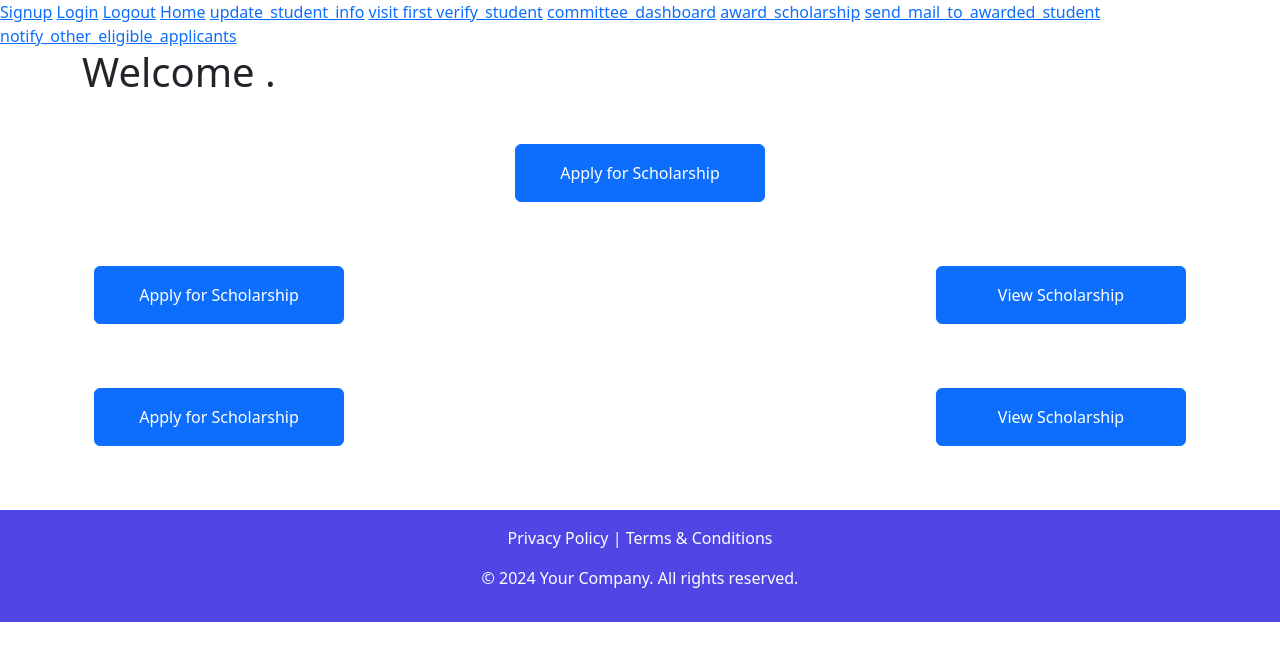
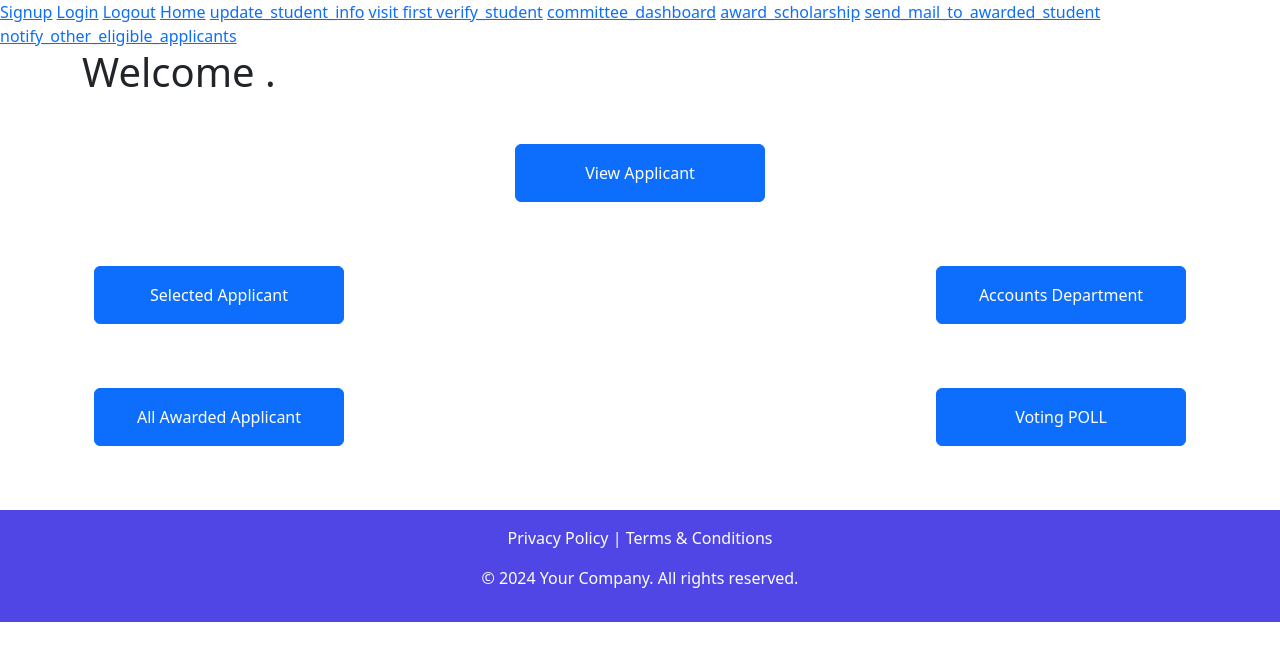
Before and after one commit to nayeemx11/Student_Scholarships, a Django app: page /student/comm_home/ in a window 1280 px wide. Shown: the part 56-717 px from the top of the page. Run offline with Django 5.2, Linux system fonts and the light colour scheme; some libraries are stand-ins or nearby versions.

Commit message:
first commit

```diff
--- a/templates/comm_home.html
+++ b/templates/comm_home.html
@@ -9,21 +9,21 @@
     <h1 class="mb-5">Welcome .</h1>
 
     <div class="d-flex justify-content-center mb-5">
-      <a href="{% url 'update_student_info' %}" class="btn btn-primary mb-3 p-3 text-white" style="width: 250px; text-decoration: none;">Apply for Scholarship</a>
+      <a href="{% url 'view_applicant' %}" class="btn btn-primary mb-3 p-3 text-white" style="width: 250px; text-decoration: none;">View Applicant</a>
     </div>
 
     <div class="container col-auto row mb-5">
       <div class="d-flex justify-content-between align-items-center">
-        <button class="btn btn-primary mb-3 p-3" style="width: 250px;"><a class="text-white" style="text-decoration: none; color: inherit;" href="{% url 'update_student_info' %}">Apply for Scholarship</a></button>
-        <button class="btn btn-primary mb-3 p-3" style="width: 250px;"><a class="text-white" style="text-decoration: none; color: inherit;" href="{% url 'verify_student' %}" >View Scholarship</a></button>
+        <a class="text-white" style="text-decoration: none; color: inherit;" href="{% url 'selected_applicant' %}"><button class="btn btn-primary mb-3 p-3" style="width: 250px;">Selected Applicant</button></a>
+        <a class="text-white" style="text-decoration: none; color: inherit;" href="{% url 'comm_home' %}"><button class="btn btn-primary mb-3 p-3" style="width: 250px;">Accounts Department</button></a>
       </div>
     </div>
 
 
     <div class="container col-auto row mb-5">
       <div class="d-flex justify-content-between align-items-center">
-        <button class="btn btn-primary mb-3 p-3" style="width: 250px;"><a class="text-white" style="text-decoration: none; color: inherit;" href="{% url 'update_student_info' %}">Apply for Scholarship</a></button>
-        <button class="btn btn-primary mb-3 p-3" style="width: 250px;"><a class="text-white" style="text-decoration: none; color: inherit;" href="{% url 'verify_student' %}" >View Scholarship</a></button>
+        <a class="text-white" style="text-decoration: none; color: inherit;" href="{% url 'awarded_student' %}"><button class="btn btn-primary mb-3 p-3" style="width: 250px;">All Awarded Applicant</button></a>
+        <a class="text-white" style="text-decoration: none; color: inherit;" href="{% url 'comm_home' %}"><button class="btn btn-primary mb-3 p-3" style="width: 250px;">Voting POLL</button></a>
       </div>
     </div>
 
```
Also changed, not shown: templates/selected_applicant.html (+13 -5 lines), templates/view_applicant.html (+12 -8 lines), db.sqlite3.
